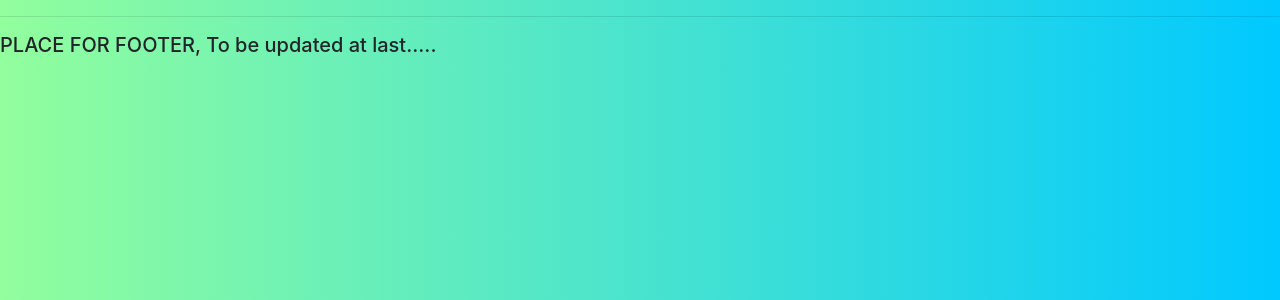
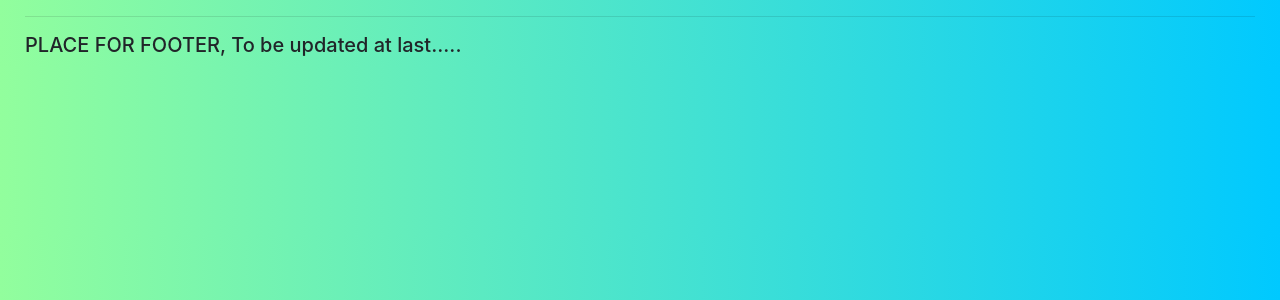
Before and after one commit to RajatSingh08/geekjudge, a Django app: template OnlineJudge/OJ/templates/OJ/main.html in a window 1280 px wide. Shown: the part 106-406 px from the top of the page. Run offline with Django 3.2, Linux system fonts and the light colour scheme; the template is opened without the code that fills it, so the values that code supplies are empty.

Commit message:
Add margins to templates

```diff
--- a/OnlineJudge/OJ/templates/OJ/main.html
+++ b/OnlineJudge/OJ/templates/OJ/main.html
@@ -16,16 +16,23 @@
                 background: -webkit-linear-gradient(to right, #92FE9D, #00C9FF) !important;
                 background: linear-gradient(to right, #92FE9D, #00C9FF) !important;
             }
+            .block_class{
+                margin-top: 10px !important;
+                margin-left: 25px !important;
+                margin-right: 25px !important;
+            }
         </style>
     </head>
     <body>
         {% include 'OJ/navbar.html' %}
-        {% block content %}
+        <div class="block_class">
+            {% block content %}
 
-        {% endblock %}
+            {% endblock %}
 
-        <hr>
-        <h5>PLACE FOR FOOTER, To be updated at last.....</h5>
+            <hr>
+            <h5>PLACE FOR FOOTER, To be updated at last.....</h5>
+        </div>
     </body>
 
     <script src="https://code.jquery.com/jquery-3.3.1.slim.min.js"
--- a/OnlineJudge/OJ/templates/OJ/problem.html
+++ b/OnlineJudge/OJ/templates/OJ/problem.html
@@ -24,7 +24,7 @@
     <span class="step-links">
         {% if problems.has_previous %}
         <a href="?page=1">&laquo; First</a>
-        <a href="?page={{ problems.previous_page_number }}">Previous</a>
+        <a href="?page={{ problems.previous_page_number }}"> Previous</a>
         {% endif %}
 
         <span class="current">
--- a/OnlineJudge/static/css/main.css
+++ /dev/null
@@ -1,5 +0,0 @@
-body{
-    background: #00C9FF;  /* fallback for old browsers */
-    background: -webkit-linear-gradient(to right, #92FE9D, #00C9FF);  /* Chrome 10-25, Safari 5.1-6 */
-    background: linear-gradient(to right, #92FE9D, #00C9FF); /* W3C, IE 10+/ Edge, Firefox 16+, Chrome 26+, Opera 12+, Safari 7+ */
-}
```
